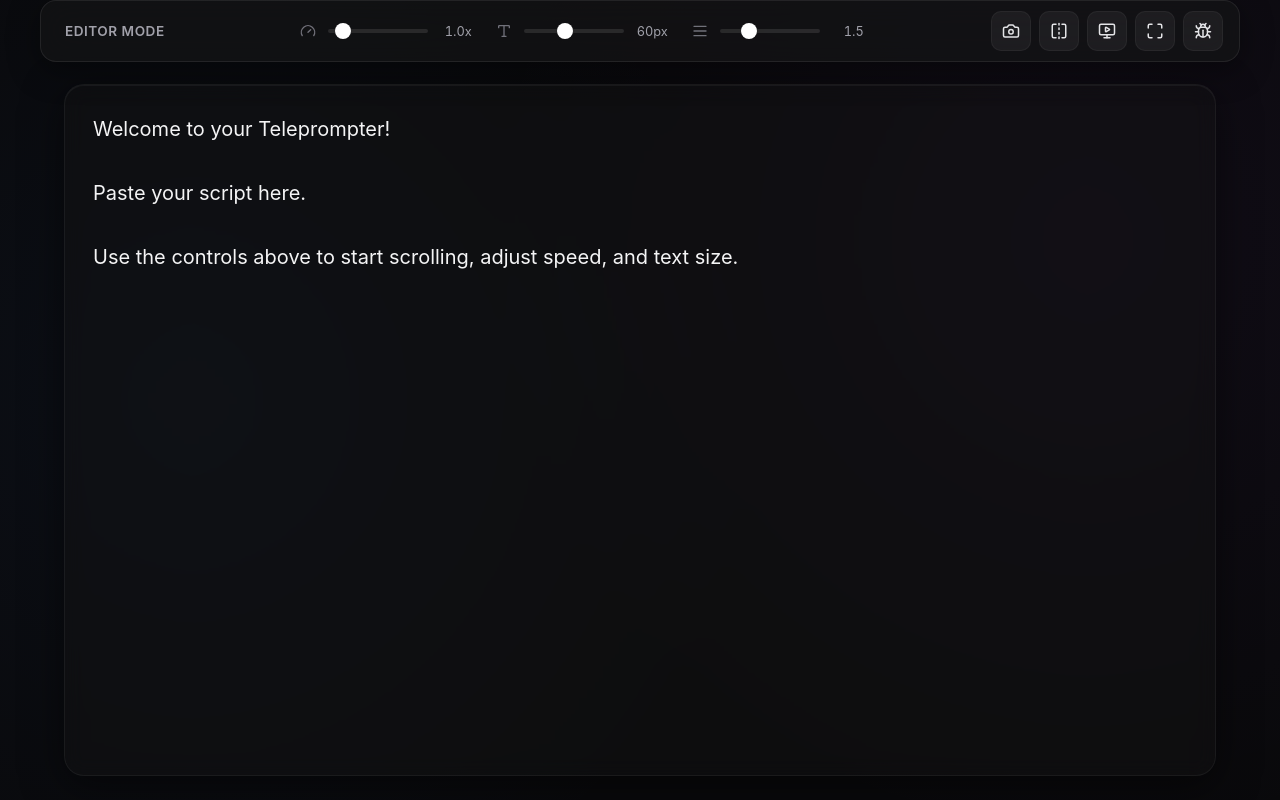
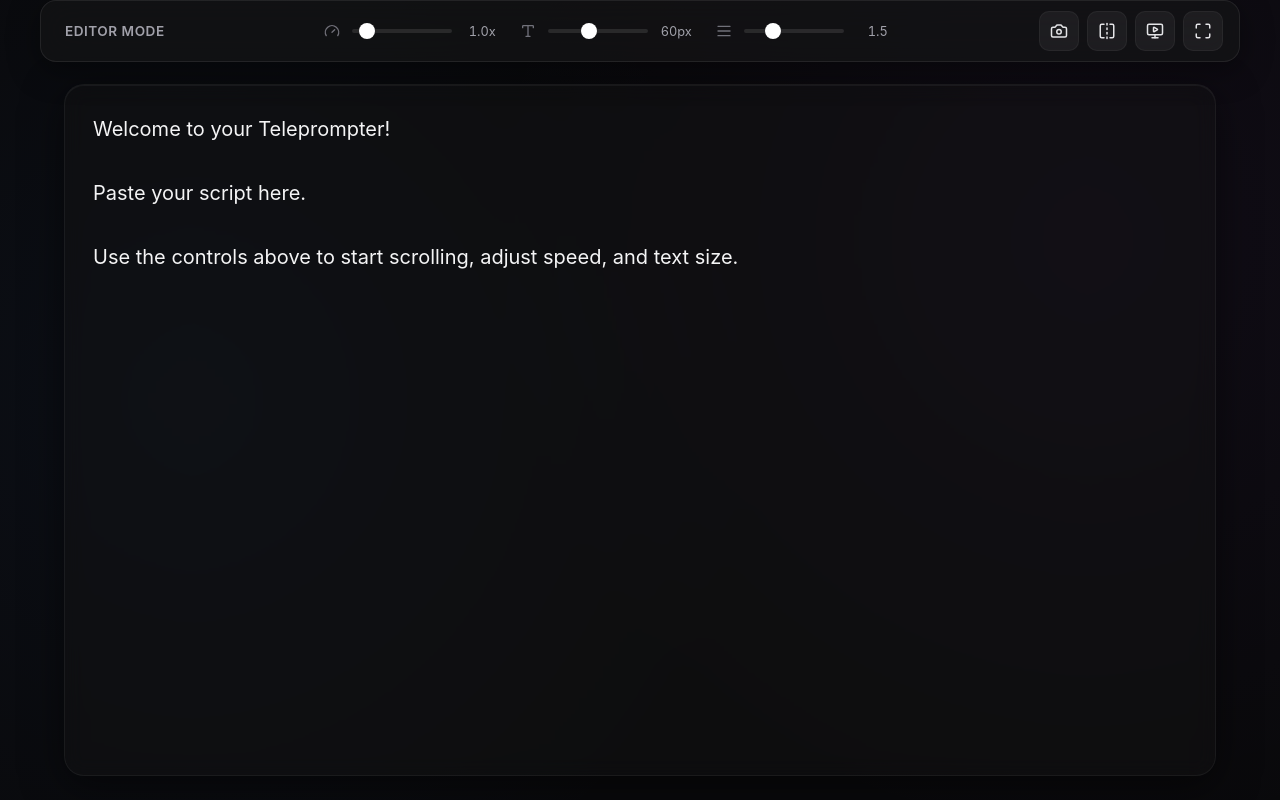
Before and after one commit to arashtajdar/promptafacile, a Vue app: page / in a window 1280 px wide. Built offline with nearby package versions, Linux system fonts and the light colour scheme.

Commit message:
ui: remove/hide the debug console button from the main toolbar controls

```diff
--- a/src/components/Toolbar.vue
+++ b/src/components/Toolbar.vue
@@ -52,9 +52,6 @@
         <button @click="toggleFullscreen" class="btn icon-btn" title="Toggle Fullscreen">
           <Maximize :size="18" />
         </button>
-        <button @click="showDebugConsole = !showDebugConsole" class="btn icon-btn debug-toggle-btn" :class="{ active: showDebugConsole }" title="Show Debug Logs">
-          <Bug :size="18" />
-        </button>
         <button v-if="!isEditorMode" @click="isManuallyHidden = true" class="btn icon-btn" title="Hide Controls">
           <EyeOff :size="18" />
         </button>
@@ -71,7 +68,7 @@
 
 <script setup>
 import { inject, ref, watch } from 'vue'
-import { Play, Pause, RotateCcw, Gauge, Type, AlignJustify, FlipHorizontal, Edit3, MonitorPlay, Maximize, Eye, EyeOff, Camera, Circle, Square, Bug } from 'lucide-vue-next'
+import { Play, Pause, RotateCcw, Gauge, Type, AlignJustify, FlipHorizontal, Edit3, MonitorPlay, Maximize, Eye, EyeOff, Camera, Circle, Square } from 'lucide-vue-next'
 
 const { settings } = inject('settings')
 const isPlaying = inject('isPlaying')
```
